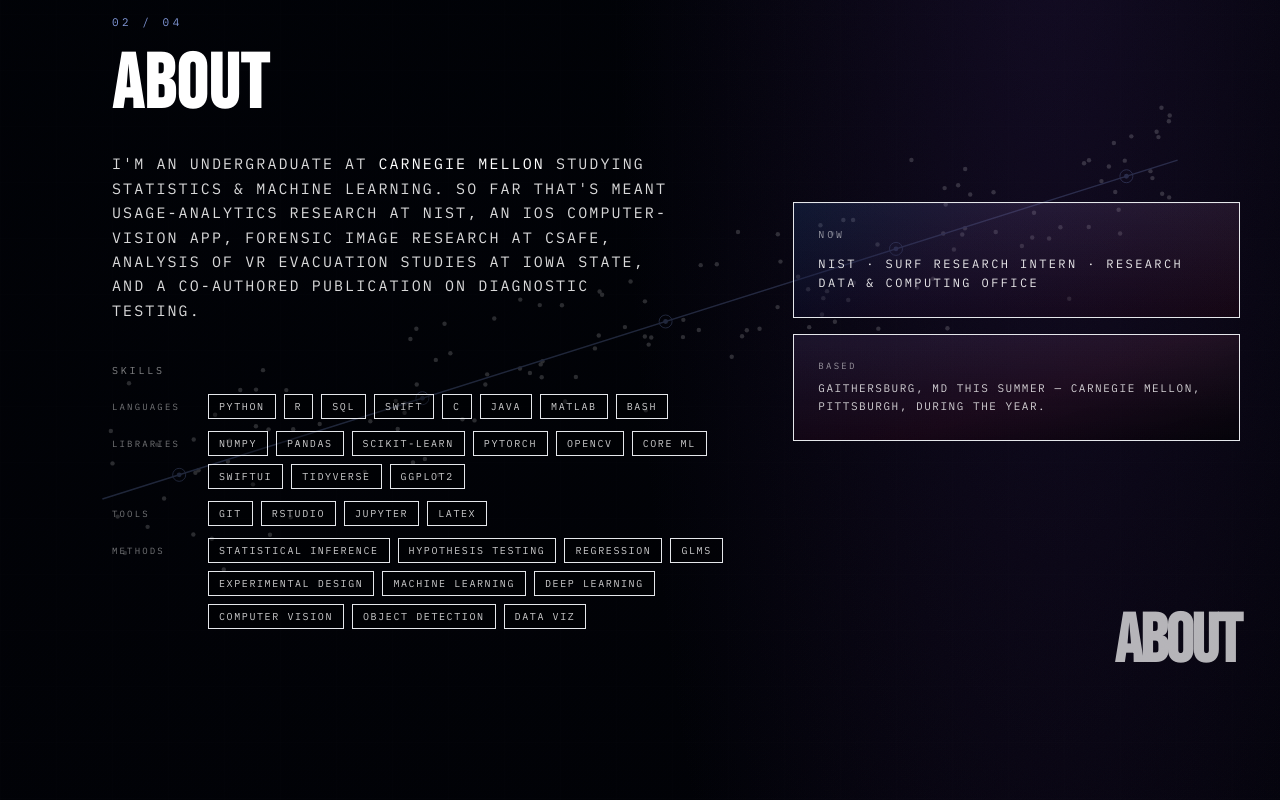
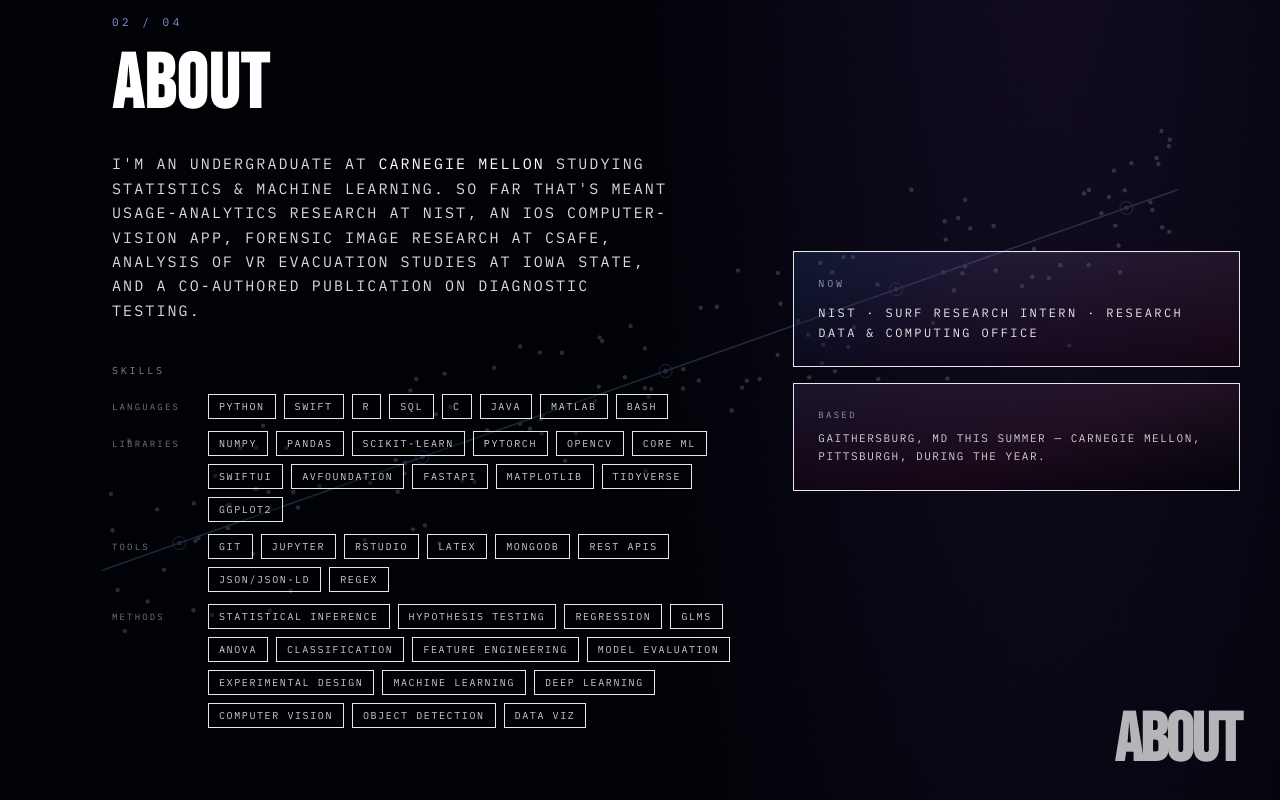
Before and after one commit to adam-zhu1/adam-zhu1.github.io, a React (Vite) app: page /#work in a window 1280 px wide. Shown: the part 1106-1906 px from the top of the page. Built offline with nearby package versions, Linux system fonts and the light colour scheme.

Commit message:
Merge resume skills into the About skills block
Union of the site and master-resume lists: adds AVFoundation, FastAPI,
matplotlib, MongoDB, REST APIs, JSON/JSON-LD, regex, ANOVA,
classification, feature engineering, and model evaluation.

```diff
--- a/src/pages/Home.tsx
+++ b/src/pages/Home.tsx
@@ -179,9 +179,28 @@
 
 /** Draft skills — edit freely. Grouped for a compact, scannable block in About. */
 const SKILL_GROUPS: { label: string; items: string[] }[] = [
-  { label: "Languages", items: ["Python", "R", "SQL", "Swift", "C", "Java", "MATLAB", "Bash"] },
-  { label: "Libraries", items: ["NumPy", "pandas", "scikit-learn", "PyTorch", "OpenCV", "Core ML", "SwiftUI", "tidyverse", "ggplot2"] },
-  { label: "Tools", items: ["Git", "RStudio", "Jupyter", "LaTeX"] },
+  { label: "Languages", items: ["Python", "Swift", "R", "SQL", "C", "Java", "MATLAB", "Bash"] },
+  {
+    label: "Libraries",
+    items: [
+      "NumPy",
+      "pandas",
+      "scikit-learn",
+      "PyTorch",
+      "OpenCV",
+      "Core ML",
+      "SwiftUI",
+      "AVFoundation",
+      "FastAPI",
+      "matplotlib",
+      "tidyverse",
+      "ggplot2",
+    ],
+  },
+  {
+    label: "Tools",
+    items: ["Git", "Jupyter", "RStudio", "LaTeX", "MongoDB", "REST APIs", "JSON/JSON-LD", "Regex"],
+  },
   {
     label: "Methods",
     items: [
@@ -189,6 +208,10 @@
       "Hypothesis testing",
       "Regression",
       "GLMs",
+      "ANOVA",
+      "Classification",
+      "Feature engineering",
+      "Model evaluation",
       "Experimental design",
       "Machine learning",
       "Deep learning",
```
